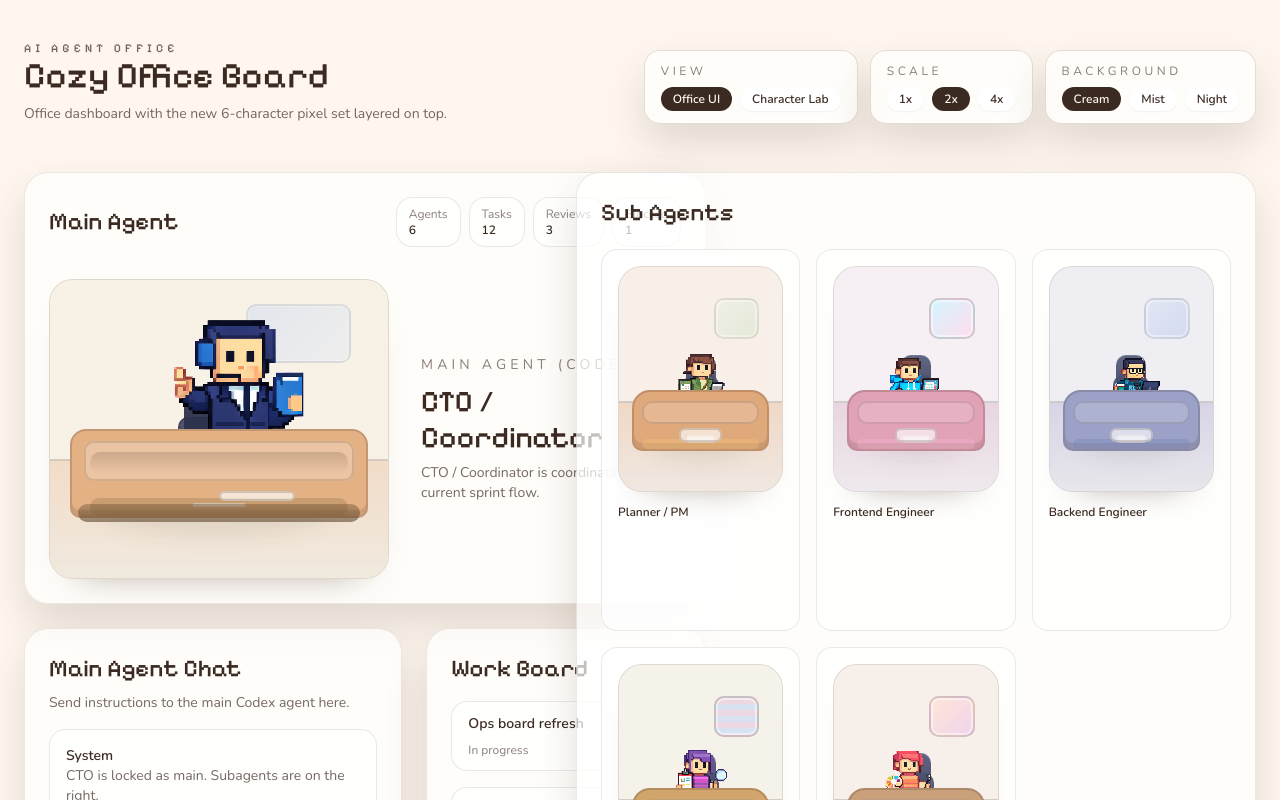
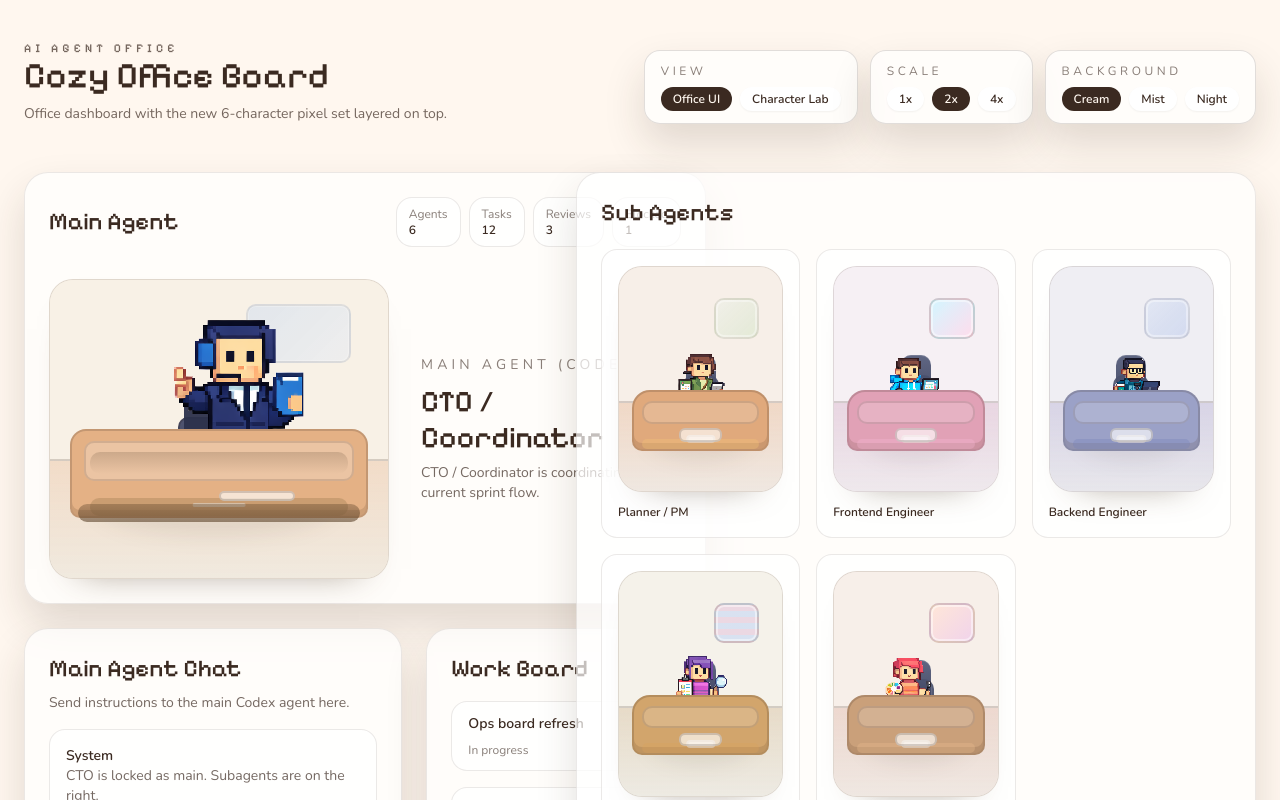
Before and after one commit to walloonam/ai_oche, a React (Vite) app: page / in a window 1280 px wide. Shown: the top 800 px of the page. Built offline with nearby package versions, Linux system fonts and the light colour scheme.

Commit message:
Revert "서브에이전트 내부 카드 높이 통일"
This reverts commit 55880268a0413a793bdfc1b5639e40ca3b5ab4f2.

```diff
--- a/src/App.jsx
+++ b/src/App.jsx
@@ -394,11 +394,11 @@ export default function App() {
             <aside className="grid gap-6 xl:h-full">
               <div className="rounded-3xl border border-cocoa/10 bg-white/70 p-6 shadow-soft xl:flex xl:h-full xl:flex-col">
                 <h3 className="font-display text-2xl text-cocoa">Sub Agents</h3>
-                <div className="mt-5 grid grid-cols-3 gap-4 auto-rows-fr xl:flex-1">
+                <div className="mt-5 grid grid-cols-3 gap-4 xl:flex-1 xl:auto-rows-max">
                   {subRoles.map((role) => (
                     <div
                       key={role.key}
-                      className="flex h-full flex-col rounded-2xl border border-cocoa/10 bg-white/80 p-4 text-left"
+                      className="rounded-2xl border border-cocoa/10 bg-white/80 p-4 text-left"
                     >
                       <OfficeScene role={role} />
                       <p className="mt-3 text-xs font-semibold leading-snug text-cocoa">{role.label}</p>
```
